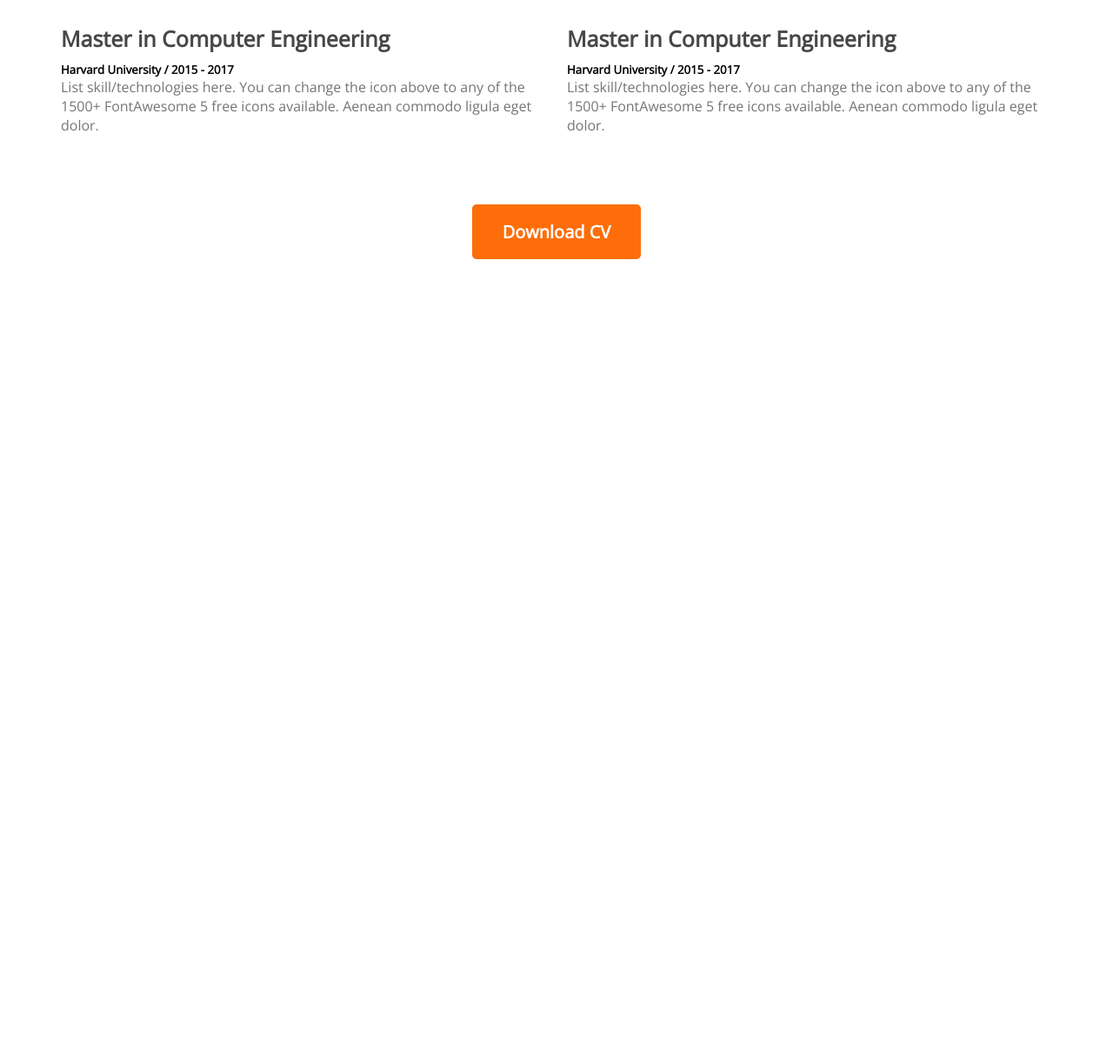
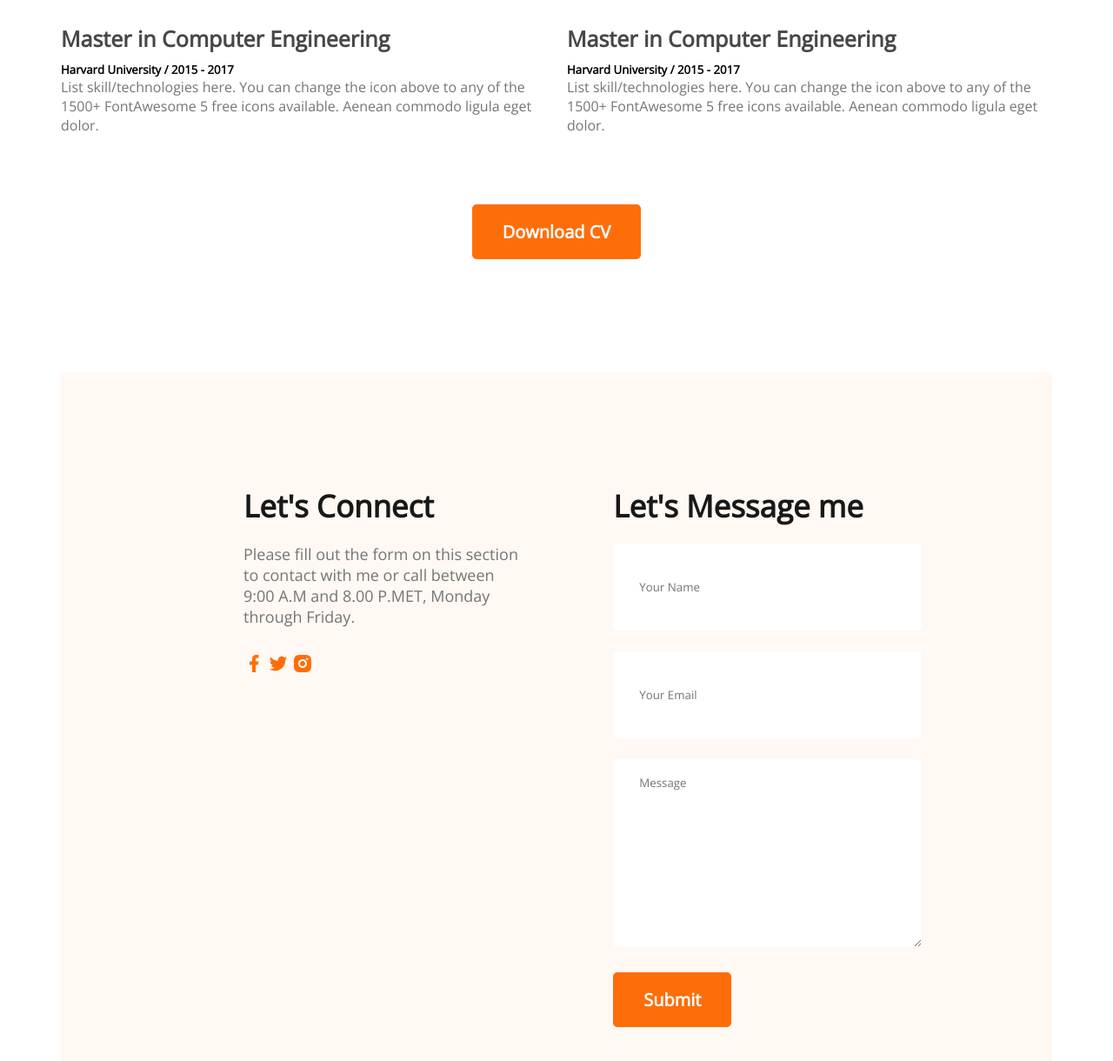
Before and after one commit to AsifAliSabbir/developer-portfolio, a plain HTML site: page index.html in a window 1280 px wide. Shown: the part 2985-4205 px from the top of the page at 87% size. Before the commit the page ends 3283 px from the top, so only its background shows below. Drawn offline with nearby package versions, Linux system fonts and the light colour scheme.

Commit message:
contact section added

```diff
--- a/index.html
+++ b/index.html
@@ -71,7 +71,9 @@
         <section class="what-i-do">
             <h3 class="section-title">What I Do</h3>
             <p class="section-description">
-                I have more than 10 years experience building software for clients all over the world. Below is a quick overview of my main technical skill sets and technologies i use. Want to find out more about my experience? Check out my online resume and project portfolio.
+                I have more than 10 years experience building software for clients all over the world. Below is a quick
+                overview of my main technical skill sets and technologies i use. Want to find out more about my
+                experience? Check out my online resume and project portfolio.
             </p>
 
             <div class="skills-container">
@@ -111,7 +113,8 @@
                         <h4 class="title">Master in Computer Engineering</h4>
                         <h5 class="sub-title">Harvard University / 2015 - 2017</h5>
                         <p class="description">List skill/technologies here. You can change the icon above
-                            to any of the 1500+ FontAwesome 5 free icons available. Aenean commodo ligula eget dolor.</p>
+                            to any of the 1500+ FontAwesome 5 free icons available. Aenean commodo ligula eget dolor.
+                        </p>
 
                     </div>
                     <hr>
@@ -119,7 +122,8 @@
                         <h4 class="title">Master in Computer Engineering</h4>
                         <h5 class="sub-title">Harvard University / 2015 - 2017</h5>
                         <p class="description">List skill/technologies here. You can change the icon above
-                            to any of the 1500+ FontAwesome 5 free icons available. Aenean commodo ligula eget dolor.</p>
+                            to any of the 1500+ FontAwesome 5 free icons available. Aenean commodo ligula eget dolor.
+                        </p>
 
                     </div>
                     <hr>
@@ -127,7 +131,8 @@
                         <h4 class="title">Master in Computer Engineering</h4>
                         <h5 class="sub-title">Harvard University / 2015 - 2017</h5>
                         <p class="description">List skill/technologies here. You can change the icon above
-                            to any of the 1500+ FontAwesome 5 free icons available. Aenean commodo ligula eget dolor.</p>
+                            to any of the 1500+ FontAwesome 5 free icons available. Aenean commodo ligula eget dolor.
+                        </p>
 
                     </div>
 
@@ -139,7 +144,8 @@
                         <h4 class="title">Master in Computer Engineering</h4>
                         <h5 class="sub-title">Harvard University / 2015 - 2017</h5>
                         <p class="description">List skill/technologies here. You can change the icon above
-                            to any of the 1500+ FontAwesome 5 free icons available. Aenean commodo ligula eget dolor.</p>
+                            to any of the 1500+ FontAwesome 5 free icons available. Aenean commodo ligula eget dolor.
+                        </p>
 
                     </div>
                     <hr>
@@ -147,7 +153,8 @@
                         <h4 class="title">Master in Computer Engineering</h4>
                         <h5 class="sub-title">Harvard University / 2015 - 2017</h5>
                         <p class="description">List skill/technologies here. You can change the icon above
-                            to any of the 1500+ FontAwesome 5 free icons available. Aenean commodo ligula eget dolor.</p>
+                            to any of the 1500+ FontAwesome 5 free icons available. Aenean commodo ligula eget dolor.
+                        </p>
 
                     </div>
                     <hr>
@@ -155,7 +162,8 @@
                         <h4 class="title">Master in Computer Engineering</h4>
                         <h5 class="sub-title">Harvard University / 2015 - 2017</h5>
                         <p class="description">List skill/technologies here. You can change the icon above
-                            to any of the 1500+ FontAwesome 5 free icons available. Aenean commodo ligula eget dolor.</p>
+                            to any of the 1500+ FontAwesome 5 free icons available. Aenean commodo ligula eget dolor.
+                        </p>
 
                     </div>
 
@@ -164,6 +172,36 @@
 
             <div class="download">
                 <button class="btn-primary">Download CV</button>
+            </div>
+        </section>
+
+        <!-- contact section -->
+
+        <section class="contact">
+            <div>
+                <h3 class="section-title">Let's Connect</h3>
+                <p class="section-description">
+                    Please fill out the form on this section to contact with me or call between 9:00 A.M and 8.00 P.MET, Monday through Friday.
+                </p>
+
+                <a href="">
+                    <img src="/images/icons/facebook.png" alt="fb icon">
+                </a>
+                <a href="">
+                    <img src="/images/icons/twitter.png" alt="twitter icon">
+                </a>
+                <a href="">
+                    <img src="/images/icons/insta.png" alt="insta icon">
+                </a>
+            </div>
+            <div>
+                <h3 class="section-title">Let's Message me</h3>
+                <form action="">
+                    <input type="text" name="" id="" placeholder="Your Name">
+                    <input type="email" name="" id="" placeholder="Your Email">
+                    <textarea name="" id="" cols="30" rows="10" placeholder="Message"></textarea>
+                    <input class="btn-primary" type="submit" value="Submit">
+                </form>
             </div>
         </section>
 
--- a/styles/portfolio.css
+++ b/styles/portfolio.css
@@ -220,3 +220,41 @@ nav li {
     margin-top: 50px;
     text-align: center;
 }
+
+
+/* contact style */
+.contact{
+    display:flex;
+    gap: 100px;
+    background: #FFF8F3;
+    padding: 130px 210px;
+
+}
+
+.contact .section-title{
+    text-align: left;
+    margin-bottom: 20px;
+}
+
+.contact input[type="text"], input[type="email"], textarea{
+    margin-bottom: 24px;
+    border:0;
+    border-radius: 5px;
+    width: 100%;
+    padding: 18px 30px;
+    color: #757575;
+
+}
+
+.contact input[type="text"], input[type="email"]{
+    height: 64px;
+
+}
+
+.contact a{
+    text-decoration: none;
+}
+
+.contact .section-description{
+    margin-bottom:30px ;
+}
```
